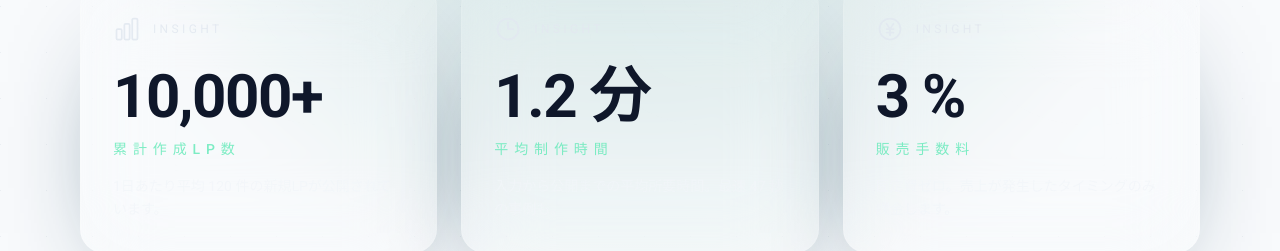
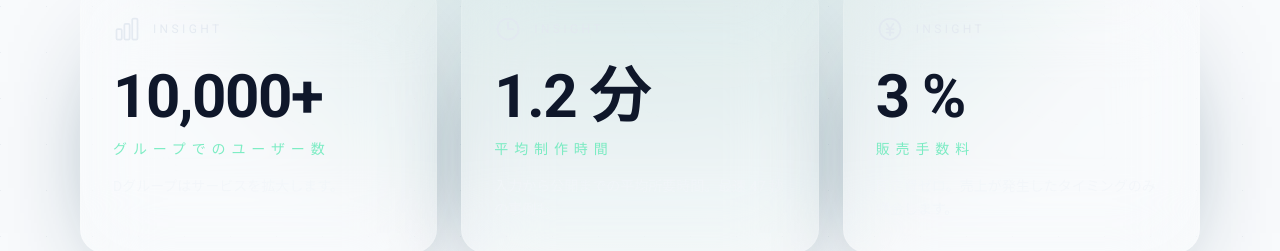
Before and after one commit to jinjinsansan/dswipe, a Next.js app: page / in a window 1280 px wide. Shown: the part 3320-3571 px from the top of the page. Built offline with nearby package versions, Linux system fonts and the light colour scheme; a web font is replaced by a local one.

Commit message:
style: update stats metrics copy

```diff
--- a/app/page.tsx
+++ b/app/page.tsx
@@ -138,8 +138,8 @@ export default function Home() {
     {
       icon: ChartBarIcon,
       value: '10,000+',
-      label: '累計作成LP数',
-      detail: '1日あたり平均 120 件の新規LPが公開されています。'
+      label: 'グループでのユーザー数',
+      detail: 'Dグループはサービスを拡大します。'
     },
     {
       icon: ClockIcon,
```
